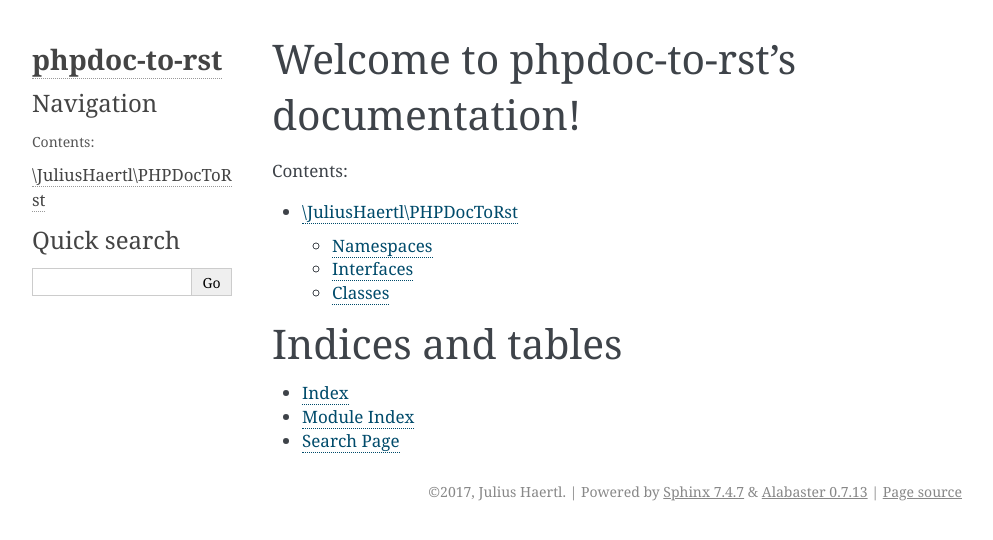
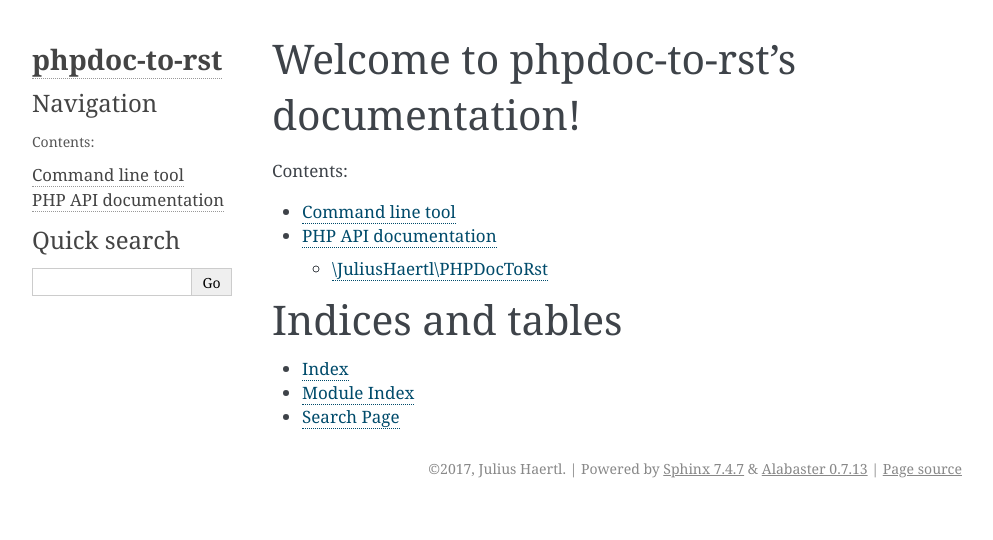
Before and after one commit to juliushaertl/phpdoc-to-rst, a Sphinx documentation site: the page built from docs/index.rst, in a window 1280 px wide. Shown: the top 540 px of the page, without its empty margins (148-1141 px from the left). Built offline with Sphinx 7.4.7, drawn with Linux system fonts in a browser that asks for light colours.

Commit message:
Docs: Add cli documentation

```diff
--- /dev/null
+++ b/docs/api.rst
@@ -0,0 +1,8 @@
+PHP API documentation
+=====================
+
+.. toctree::
+   :maxdepth: 3
+   :caption: Contents:
+
+   api/JuliusHaertl/PHPDocToRst/index
--- a/docs/index.rst
+++ b/docs/index.rst
@@ -10,8 +10,10 @@
    :maxdepth: 2
    :caption: Contents:
 
+   cli
+   api
 
-   api/JuliusHaertl/PHPDocToRst/index
+
 
 
 
```
Also changed, not shown: docs/cli.rst (added, +25 -0 lines).
